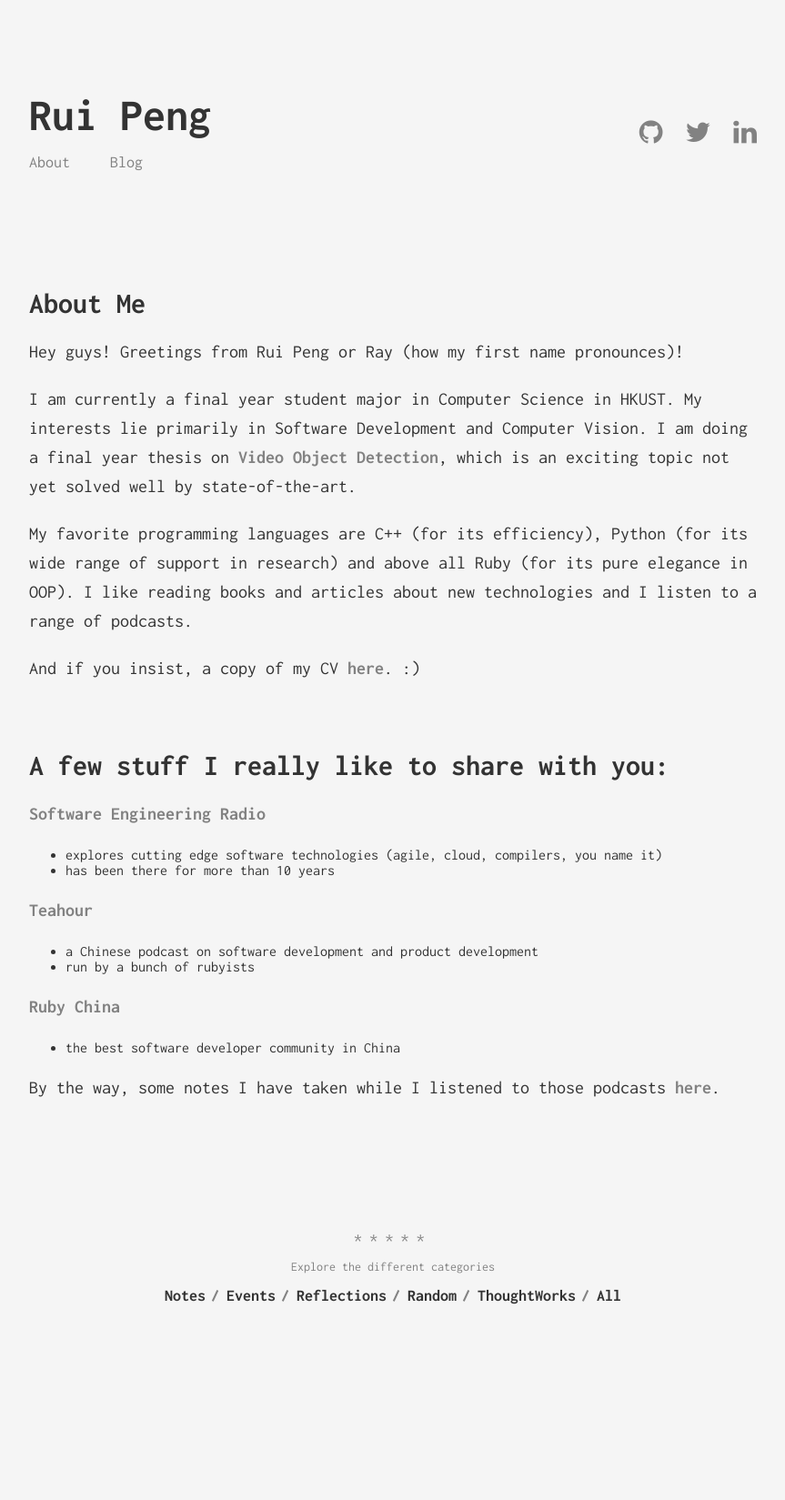
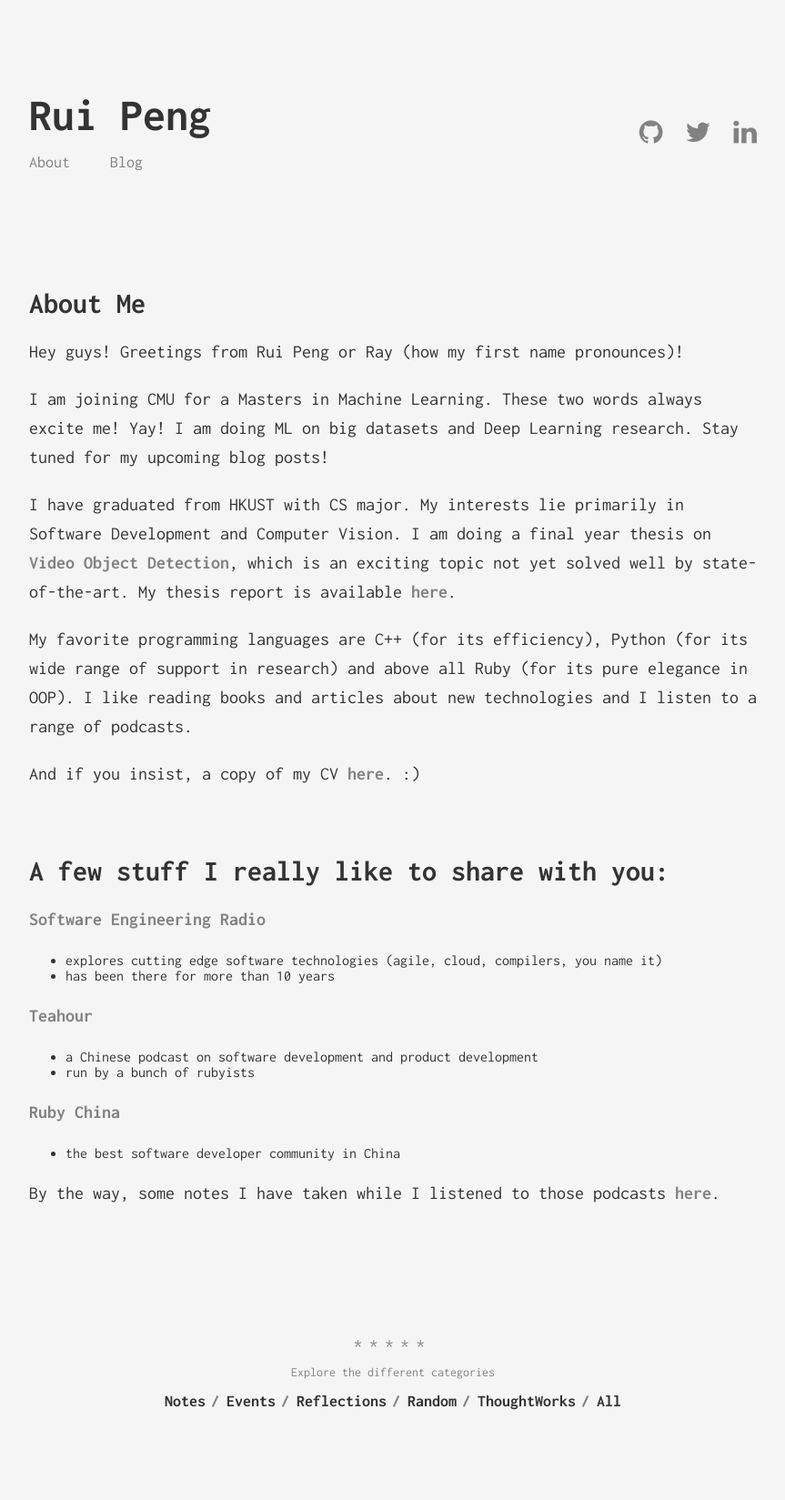
Before and after one commit to raypeng/old_website, a Jekyll site: the page built from about.md, in a window 1280 px wide. Shown: the whole page at 91% size, without its empty margins (208-1071 px from the left). Built offline with Jekyll 4.4.1, drawn with Linux system fonts in a browser that asks for light colours; before the commit the page ends 1533 px from its top, so only the background shows below that.

Commit message:
update about me

```diff
--- a/about.md
+++ b/about.md
@@ -7,7 +7,9 @@ permalink: /about/
 
 Hey guys! Greetings from Rui Peng or Ray (how my first name pronounces)!
 
-I am currently a final year student major in Computer Science in HKUST. My interests lie primarily in Software Development and Computer Vision. I am doing a final year thesis on [Video Object Detection](http://image-net.org/challenges/LSVRC/2015/#vid), which is an exciting topic not yet solved well by state-of-the-art.
+I am joining CMU for a Masters in Machine Learning. These two words always excite me! Yay! I am doing ML on big datasets and Deep Learning research. Stay tuned for my upcoming blog posts!
+
+I have graduated from HKUST with CS major. My interests lie primarily in Software Development and Computer Vision. I am doing a final year thesis on [Video Object Detection](http://image-net.org/challenges/LSVRC/2015/#vid), which is an exciting topic not yet solved well by state-of-the-art. My thesis report is available [here]({{ site.url }}/assets/fyt-thesis.pdf).
 
 My favorite programming languages are C++ (for its efficiency), Python (for its wide range of support in research) and above all Ruby (for its pure elegance in OOP). I like reading books and articles about new technologies and I listen to a range of podcasts.
 
```
Also changed, not shown: 2 other files.
